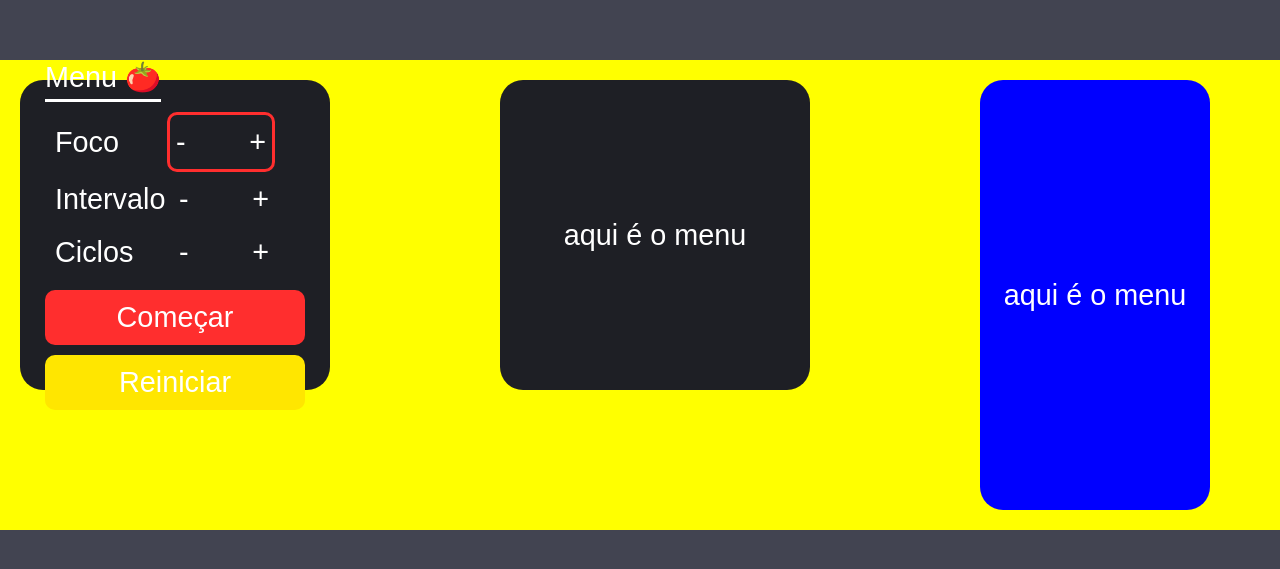
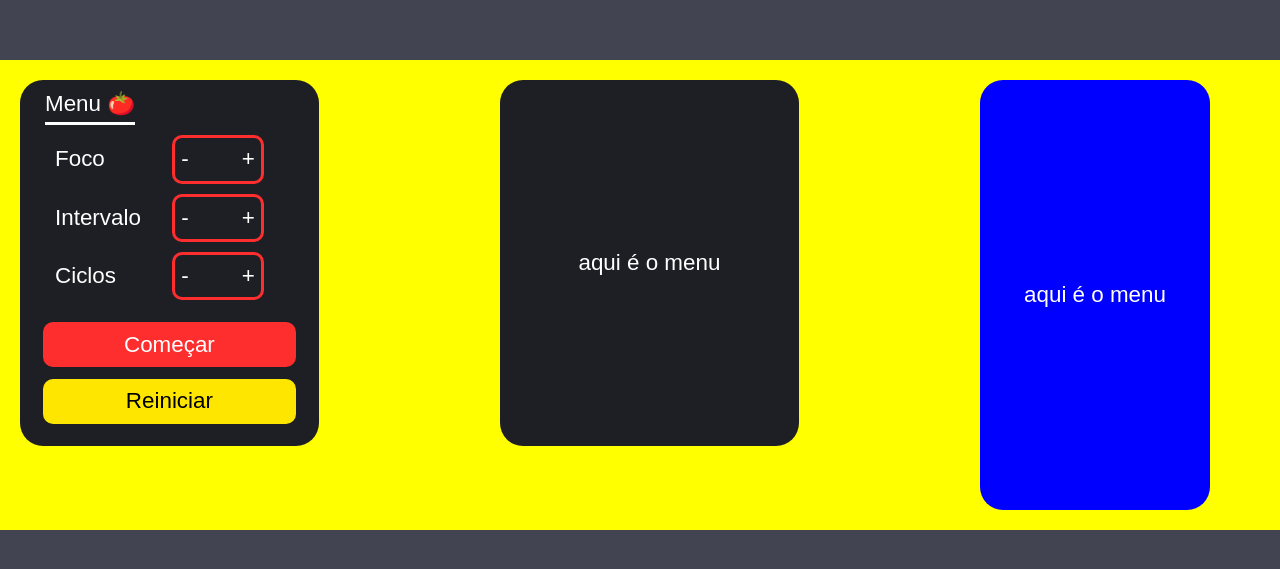
Before and after one commit to WesleyBanagouro/ChronoFocus, a plain HTML site: page index.html in a window 1280 px wide. Shown: the part 105-674 px from the top of the page. Drawn offline with Linux system fonts and the light colour scheme.

Commit message:
ajustando estetica

```diff
--- a/index.html
+++ b/index.html
@@ -13,7 +13,7 @@
             <div id="titulo">
                 <p>Menu 🍅</p>
             </div>
-            <div class="set-menu" >
+            <div class="set-menu">
                 <p>Foco</p>
                 <div id="foco">
                     <button>-</button>
@@ -23,7 +23,7 @@
             </div>
             <div class="set-menu">
                 <p>Intervalo</p>
-                <div>
+                <div id="intervalo">
                     <button>-</button>
                     <input type="number">
                     <button>+</button>
@@ -31,7 +31,7 @@
             </div>
             <div class="set-menu">
                 <p>Ciclos</p>
-                <div>
+                <div id="ciclos">
                     <button>-</button>
                     <input type="number">
                     <button>+</button>
--- a/style.css
+++ b/style.css
@@ -18,7 +18,6 @@ input {
 button {
     font-size: 1em;
     background-color: transparent;
-    color: white;
     border: none;
     cursor: pointer;
 }
@@ -42,7 +41,7 @@ body {
 }
 
 .card {
-    font-size: 1.8em;
+    font-size: 1.4em;
     font-family: Arial, Helvetica, sans-serif;
     padding: 15px;
     border-radius: 23px;
@@ -52,8 +51,8 @@ body {
     align-items: center;
     color: white;
     text-align: center;
-    width: 280px;
-    height: 280px;
+    width: 12em;
+    height: 15em;
     flex-direction: column;
 }
 
@@ -77,6 +76,15 @@ body {
     align-items: center;
     justify-content: space-between;
     width: 100%;
+    margin: 0px 0px 10px 0px;
+}
+
+.set-menu button {
+    color: white;
+}
+
+#reiniciar button{
+    color: black;
 }
 
 .set-menu p{
@@ -86,11 +94,19 @@ body {
 }
 
 .set-menu div{
-    margin-right: 40px;
+    margin: 0px 40px 0px 0px;
     border-radius: 10px;
 }
 
 #foco {
+    border: solid #FF2E2E;
+}
+
+#intervalo {
+    border: solid #FF2E2E;
+}
+
+#ciclos {
     border: solid #FF2E2E;
 }
 
@@ -100,21 +116,24 @@ body {
 }
 
 #comecar {
-
+    display: flex;
+    align-items: center;
+    justify-content: center;
     background-color: #FF2E2E;
     border-radius: 10px;
-    margin: 10px;
-    padding-top: 10px;
-    padding-bottom: 10px;
+    margin: 12px 8px 12px 8px;
+    height: 2em;
 }
 
 #reiniciar {
-
-    margin: 10px;
+    color: #1E1F25;
+    display: flex;
+    align-items: center;
+    justify-content: center;
+    background-color: #FFe600;
     border-radius: 10px;
-    padding-top: 10px;
-    padding-bottom: 10px;
-    background-color: #FFE600;
+    margin: 12px 8px 12px 8px;
+    height: 2em;
 }
 
 #to-do {
```
